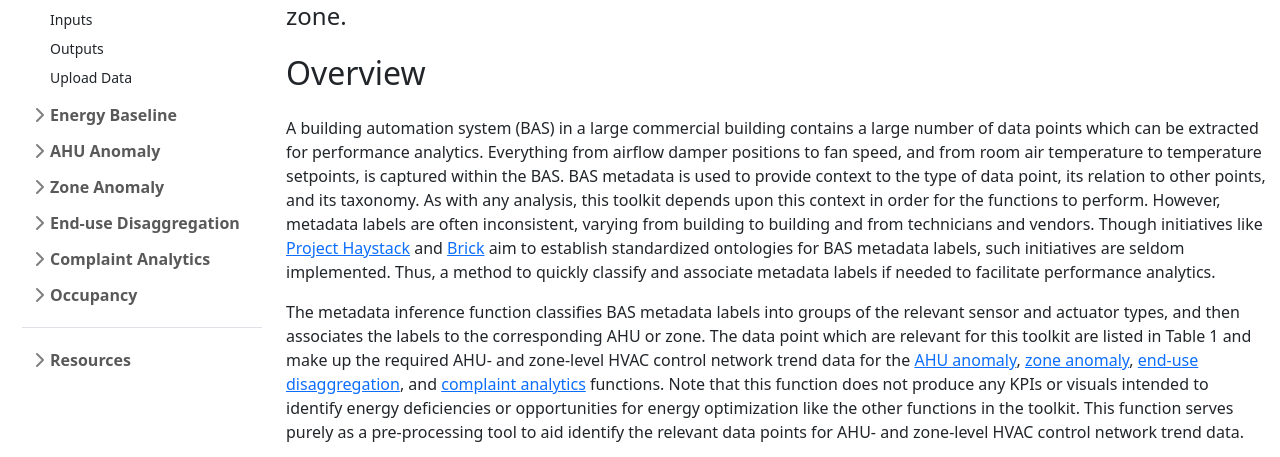
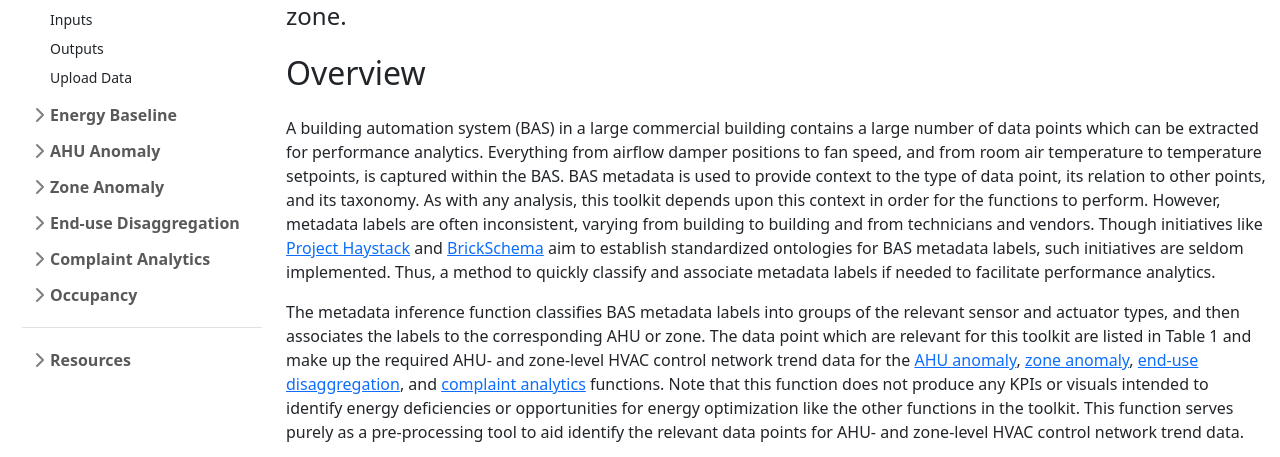
Before and after one commit to Carleton-DBOM-Research-Group/Building_energy_management_toolkit, a Flask app: page /functions/metadata in a window 1280 px wide. Shown: the part 226-683 px from the top of the page. Run offline with Flask 2, Linux system fonts and the light colour scheme.

Commit message:
Revised Brick to BrickSchema

```diff
--- a/templates/functions_metadata_overview.html
+++ b/templates/functions_metadata_overview.html
@@ -190,7 +190,7 @@
     <p class="fs-6">A building automation system (BAS) in a large commercial building contains a large number of data points which can be extracted for performance analytics. Everything from airflow damper positions to
       fan speed, and from room air temperature to temperature setpoints, is captured within the BAS. BAS metadata is used to provide context to the type of data point, its relation to other points, and its taxonomy. As with any analysis,
       this toolkit depends upon this context in order for the functions to perform. However, metadata labels are often inconsistent, varying from building to building and from technicians and vendors. Though initiatives like <a href="https://project-haystack.org/" target="_blank">Project Haystack</a>
-      and <a href="https://brickschema.org/" target="_blank">Brick</a> aim to establish standardized ontologies for BAS metadata labels, such initiatives are seldom implemented. Thus, a method to quickly classify and associate metadata labels
+      and <a href="https://brickschema.org/" target="_blank">BrickSchema</a> aim to establish standardized ontologies for BAS metadata labels, such initiatives are seldom implemented. Thus, a method to quickly classify and associate metadata labels
       if needed to facilitate performance analytics.</p>
     <p class="fs-6">The metadata inference function classifies BAS metadata labels into groups of the relevant sensor and actuator types, and then associates the labels to the corresponding AHU or zone. The data point which are relevant
       for this toolkit are listed in Table 1 and make up the required AHU- and zone-level HVAC control network trend data for the <a href="/functions/ahuAnomaly">AHU anomaly</a>, <a href="/functions/zoneAnomaly">zone anomaly</a>,
```
